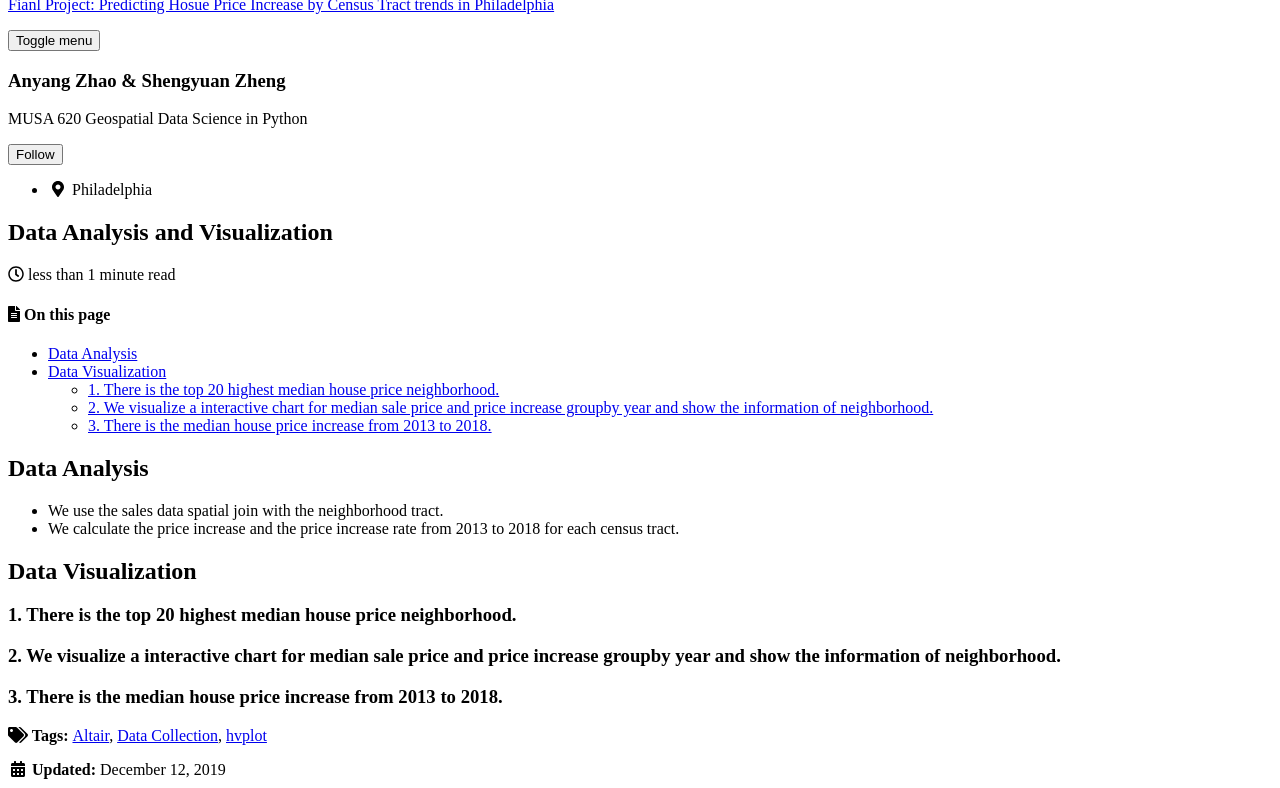
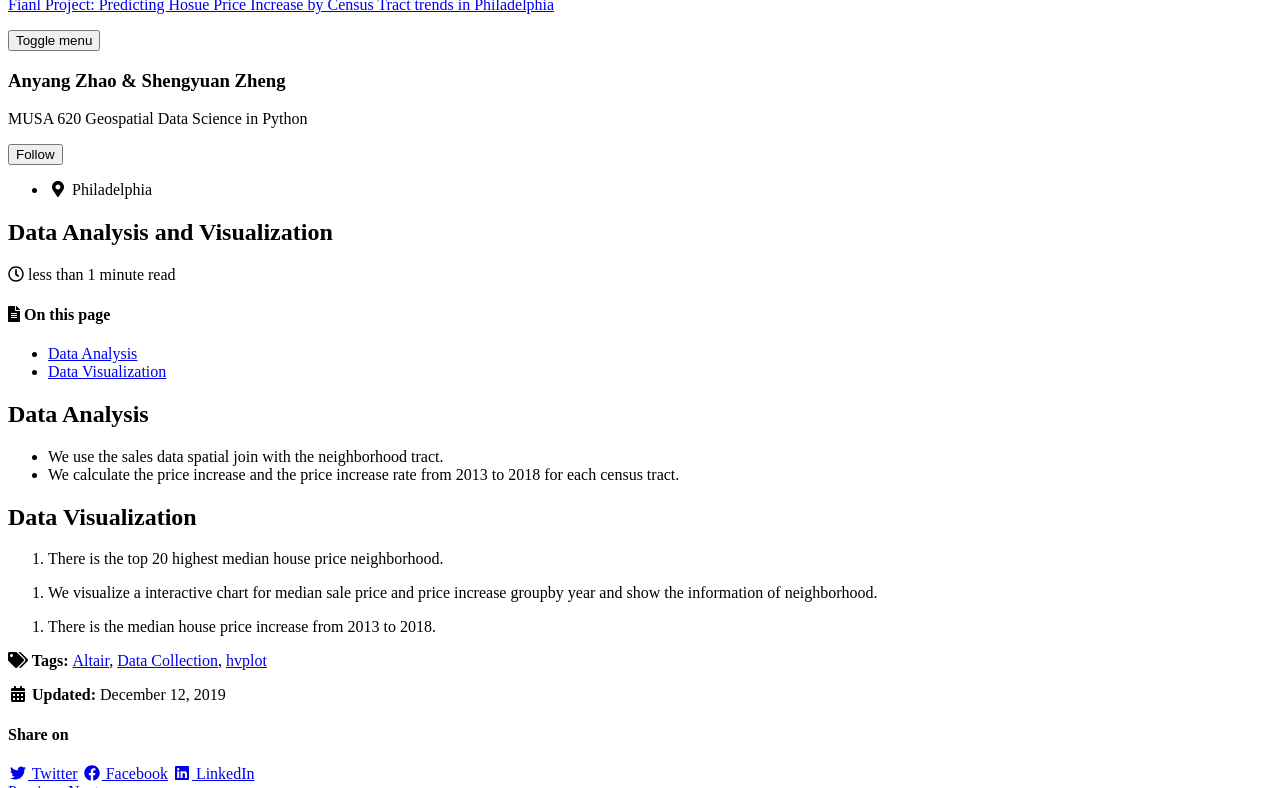
Before and after one commit to zhaoanyang36/house_price_prediction, a Jekyll site: the page built from _posts/2019-12-12-Data-Analysis-and-Visualization.md, in a window 1280 px wide and 900 px high, cut to the strip 112-900 px from the top of the window. Built offline with Jekyll 4.4.1, drawn with Linux system fonts in a browser that asks for light colours; cached includes are drawn as plain includes; nearby versions of some CDN libraries.

Commit message:
Update 2019-12-12-Data-Analysis-and-Visualization.md

```diff
--- a/_posts/2019-12-12-Data-Analysis-and-Visualization.md
+++ b/_posts/2019-12-12-Data-Analysis-and-Visualization.md
@@ -23,14 +23,14 @@
 
 ## Data Visualization
 
-### 1. There is the top 20 highest median house price neighborhood.
+1. There is the top 20 highest median house price neighborhood.
 
 <div id="altair-chart-1"></div>
 
-### 2. We visualize a interactive chart for median sale price and price increase groupby year and show the information of neighborhood.
+2. We visualize a interactive chart for median sale price and price increase groupby year and show the information of neighborhood.
 
 <div id="altair-chart-2"></div>
 
-### 3. There is the median house price increase from 2013 to 2018.
+3. There is the median house price increase from 2013 to 2018.
 
 <div id="hv-chart-1"></div>
```
